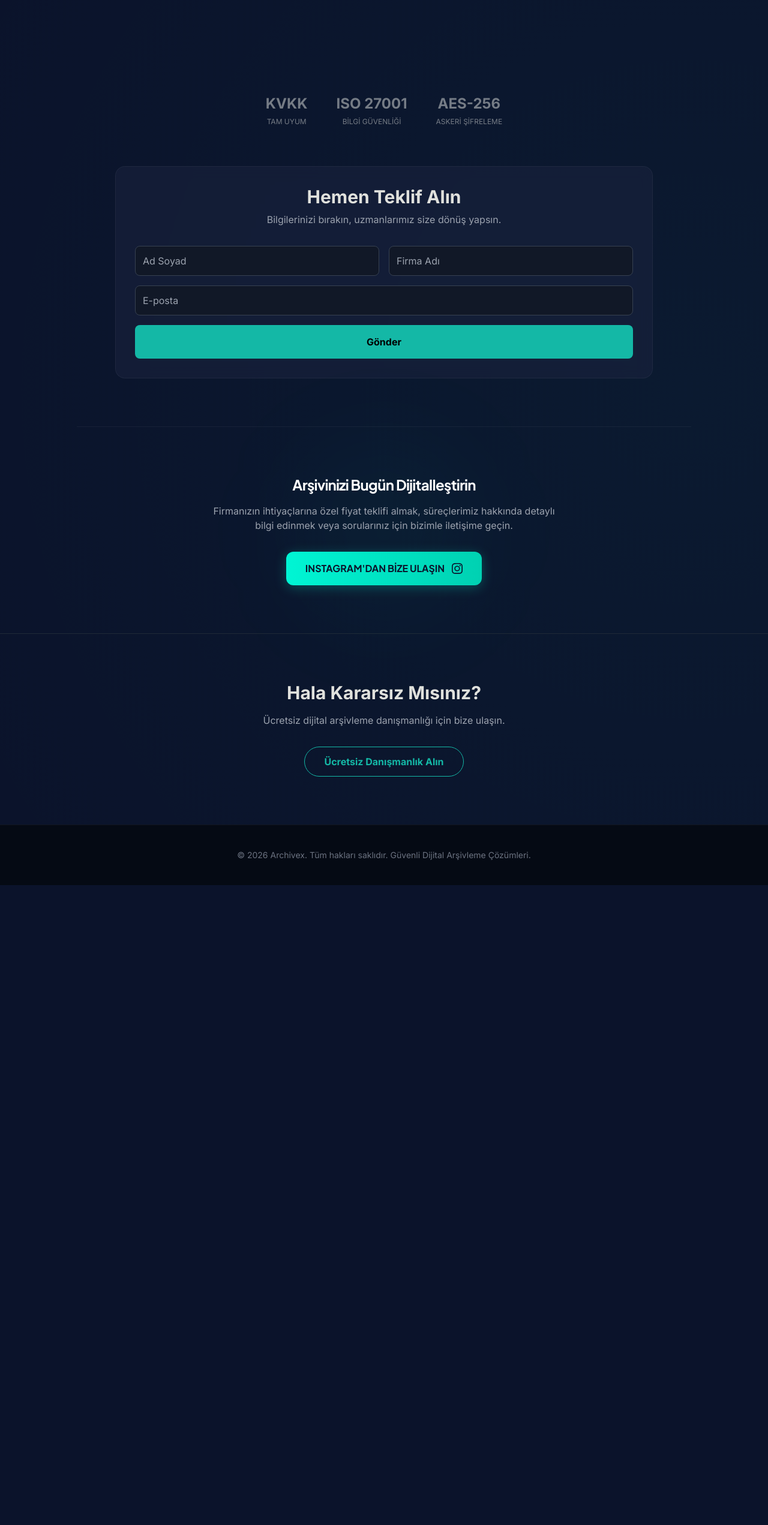
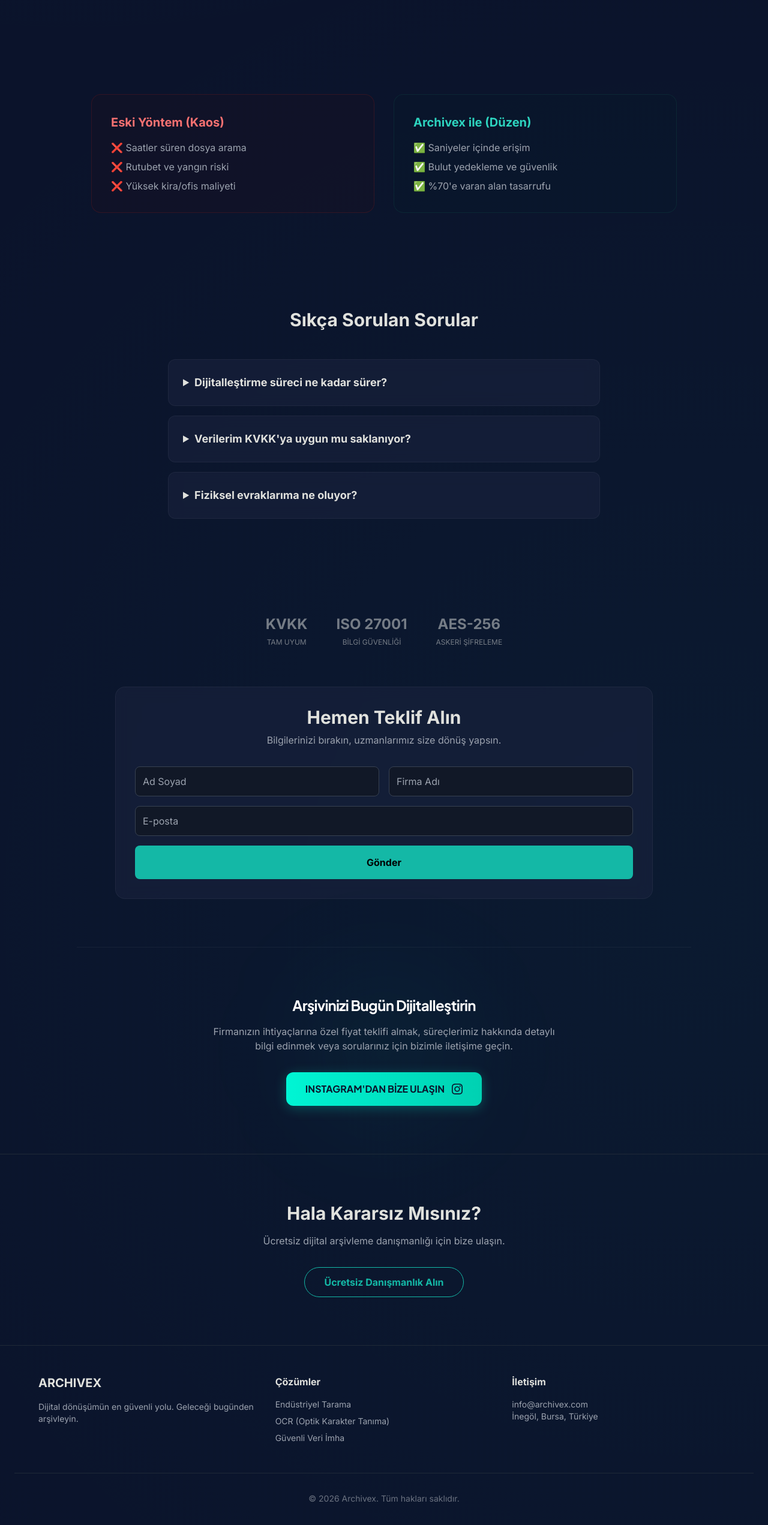
Before and after one commit to Nazmicann/eren-tarih-portfolyo, a plain HTML site: page templates/index.html in a window 1280 px wide. Shown: the part 2656-5199 px from the top of the page at 60% size. Before the commit the page ends 4132 px from the top, so only its background shows below. Drawn offline with nearby package versions, Linux system fonts and the light colour scheme.

```diff
--- a/templates/index.html
+++ b/templates/index.html
@@ -346,6 +346,51 @@
         </div>
     </section>
 
+        <section class="py-20 px-6 max-w-5xl mx-auto">
+    <div class="grid grid-cols-1 md:grid-cols-2 gap-8">
+        <div class="p-8 border border-red-900/30 bg-red-950/10 rounded-2xl">
+            <h3 class="text-xl font-bold text-red-400 mb-4">Eski Yöntem (Kaos)</h3>
+            <ul class="text-gray-400 space-y-2">
+                <li>❌ Saatler süren dosya arama</li>
+                <li>❌ Rutubet ve yangın riski</li>
+                <li>❌ Yüksek kira/ofis maliyeti</li>
+            </ul>
+        </div>
+        <div class="p-8 border border-teal-900/30 bg-teal-950/10 rounded-2xl">
+            <h3 class="text-xl font-bold text-teal-400 mb-4">Archivex ile (Düzen)</h3>
+            <ul class="text-gray-400 space-y-2">
+                <li>✅ Saniyeler içinde erişim</li>
+                <li>✅ Bulut yedekleme ve güvenlik</li>
+                <li>✅ %70'e varan alan tasarrufu</li>
+            </ul>
+        </div>
+    </div>
+</section>
+
+        <!-- FAQ Bölümü -->
+<section class="py-20 px-6 max-w-3xl mx-auto">
+    <h2 class="text-3xl font-bold text-center mb-12">Sıkça Sorulan Sorular</h2>
+
+    <div class="space-y-4">
+        <!-- Soru 1 -->
+        <details class="glass-card p-6 rounded-xl cursor-pointer">
+            <summary class="font-bold text-lg hover:text-teal-400 transition-colors">Dijitalleştirme süreci ne kadar sürer?</summary>
+            <p class="mt-4 text-gray-400">Arşiv hacminize bağlı olarak değişmekle birlikte, endüstriyel tarayıcılarımızla günlük 10.000+ sayfa kapasitesine ulaşıyoruz.</p>
+        </details>
+
+        <!-- Soru 2 -->
+        <details class="glass-card p-6 rounded-xl cursor-pointer">
+            <summary class="font-bold text-lg hover:text-teal-400 transition-colors">Verilerim KVKK'ya uygun mu saklanıyor?</summary>
+            <p class="mt-4 text-gray-400">Evet. Tüm verileriniz AES-256 şifreleme ile korunur ve tüm süreç KVKK standartlarına %100 uyumlu olarak yürütülür.</p>
+        </details>
+
+        <!-- Soru 3 -->
+        <details class="glass-card p-6 rounded-xl cursor-pointer">
+            <summary class="font-bold text-lg hover:text-teal-400 transition-colors">Fiziksel evraklarıma ne oluyor?</summary>
+            <p class="mt-4 text-gray-400">Dijitalleşme tamamlandıktan sonra, isteğinize bağlı olarak evraklarınızı yasal imha protokolleri ile imha ediyoruz veya güvenli bir şekilde iade ediyoruz.</p>
+        </details>
+    </div>
+</section>
 
 
     <!-- 05. İletişim Alanı -->
@@ -402,9 +447,30 @@
 </section>
 
     <!-- Alt Bilgi (Footer) -->
-    <footer class="border-t border-white/5 py-10 text-center text-gray-500 text-sm bg-archivex-darker">
-        <p>&copy; 2026 Archivex. Tüm hakları saklıdır. Güvenli Dijital Arşivleme Çözümleri.</p>
-    </footer>
+<footer class="border-t border-gray-800 py-12 px-6">
+    <div class="max-w-6xl mx-auto grid grid-cols-1 md:grid-cols-3 gap-8">
+        <div>
+            <h4 class="text-xl font-bold mb-4">ARCHIVEX</h4>
+            <p class="text-gray-400 text-sm">Dijital dönüşümün en güvenli yolu. Geleceği bugünden arşivleyin.</p>
+        </div>
+        <div>
+            <h4 class="font-bold mb-4">Çözümler</h4>
+            <ul class="text-gray-400 text-sm space-y-2">
+                <li>Endüstriyel Tarama</li>
+                <li>OCR (Optik Karakter Tanıma)</li>
+                <li>Güvenli Veri İmha</li>
+            </ul>
+        </div>
+        <div>
+            <h4 class="font-bold mb-4">İletişim</h4>
+            <p class="text-gray-400 text-sm">info@archivex.com</p>
+            <p class="text-gray-400 text-sm">İnegöl, Bursa, Türkiye</p>
+        </div>
+    </div>
+    <div class="text-center mt-12 pt-8 border-t border-gray-800 text-gray-500 text-sm">
+        © 2026 Archivex. Tüm hakları saklıdır.
+    </div>
+</footer>
 
 </body>
 </html>
```
